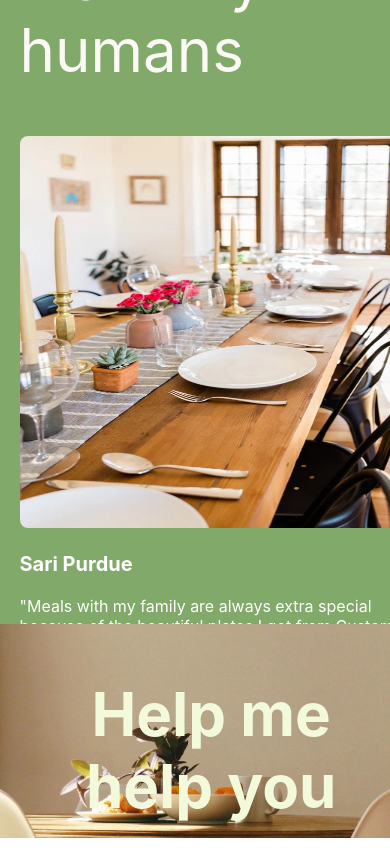
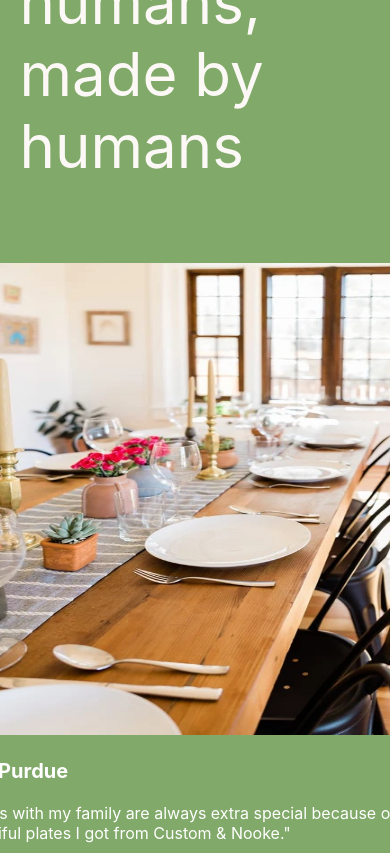
Before and after one commit to victorren7/furniture-store, a React (Create React App) app: page / in a window 390 px wide. Shown: the part 2100-2953 px from the top of the page. Built offline with nearby package versions, Linux system fonts and the light colour scheme.

Commit message:
ready for tablet view

```diff
--- a/src/components/home/Testimonials.js
+++ b/src/components/home/Testimonials.js
@@ -4,6 +4,7 @@ import styled from 'styled-components';
 import sariPurdue from '../../assets/sari-purdue.jpeg'
 import musaWatson from '../../assets/musa-watson.jpeg'
 import freyaMoore from '../../assets/freya-moore.jpeg'
+import { screenSize } from '../../utils/screensize';
 
 
 const Testimonials = () => {
@@ -17,7 +18,6 @@ const Testimonials = () => {
   return (
     <Container>
       <Content>
-
         <H2>Loved by <br/> humans, made by humans</H2>
         <TestimonialsContainer>
           {testimonials.map((item, i) => (
@@ -38,7 +38,6 @@ export default Testimonials
 const Container = styled.div`
   display: flex;
   width: 100vw;
-  height: 100vh;
   justify-content: center;
   align-items: center;
   background-color: #81A969;
@@ -49,6 +48,8 @@ const Content = styled.div`
   width: 90%;
   flex-direction: column;
   justify-content: center;
+  margin: 4rem 0;
+
 `
 
 const H2 = styled.h2`
@@ -59,18 +60,36 @@ const H2 = styled.h2`
 
 const TestimonialsContainer = styled.div`
   display: flex;
+  flex-direction: column;
+  align-items: center;
+  margin-top: 2rem;
   gap: 3rem;
   color: #fff;
+
+  @media ${screenSize.desktop} {
+    flex-direction: row;
+
+  }
 `
 
 const Testimonial = styled.div`
-  width: 27rem;
+  width: 30rem;
 `
 
 const Image = styled.img`
-  width: 25rem;
-  height: 24.5rem;
+  width: 30rem;
+  height: 29.5rem;
   border-radius: .5rem;
+
+  // @media ${screenSize.desktop} {
+  //   width: 38rem;
+  //   height: 37.5rem;
+  // }
+
+  @media ${screenSize.desktop} {
+    width: 25rem;
+    height: 24.5rem;
+  }
 `
 
 const Name = styled.h3`
```
